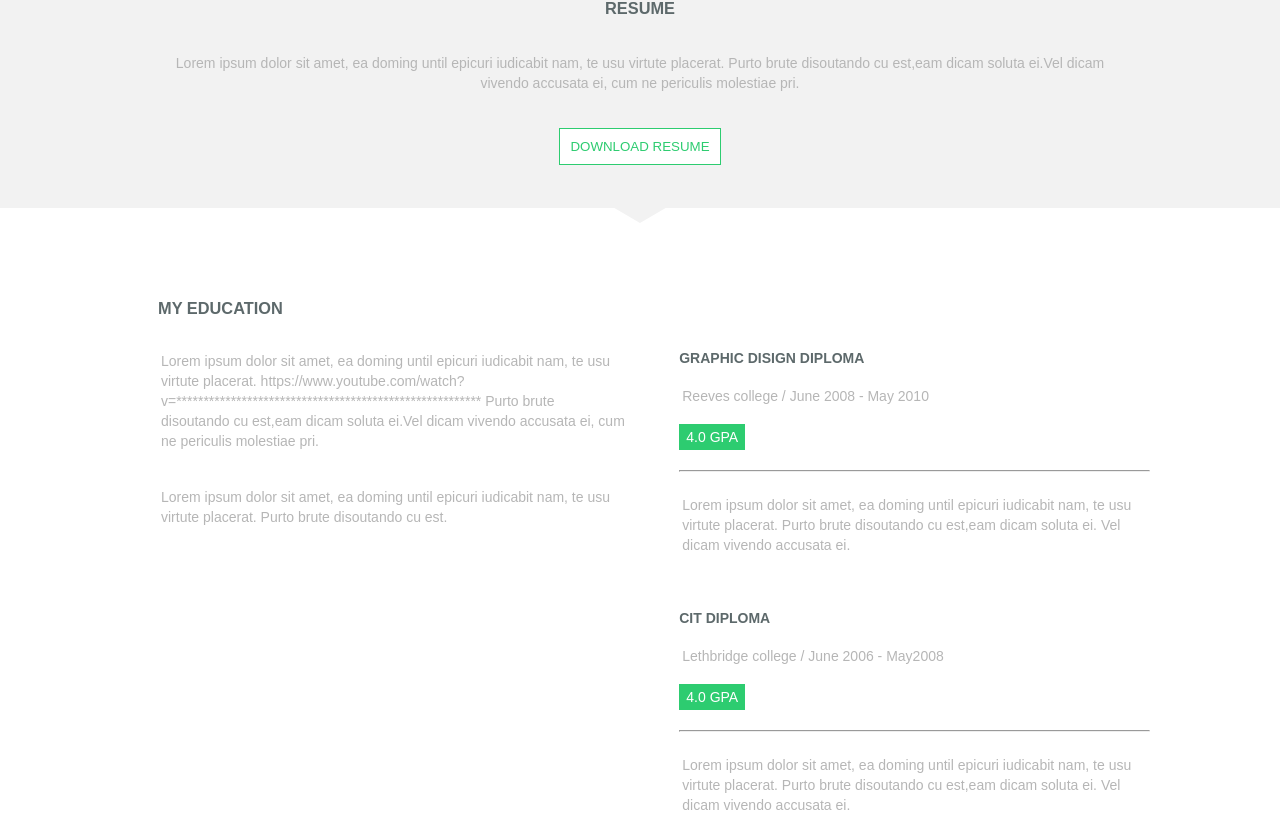
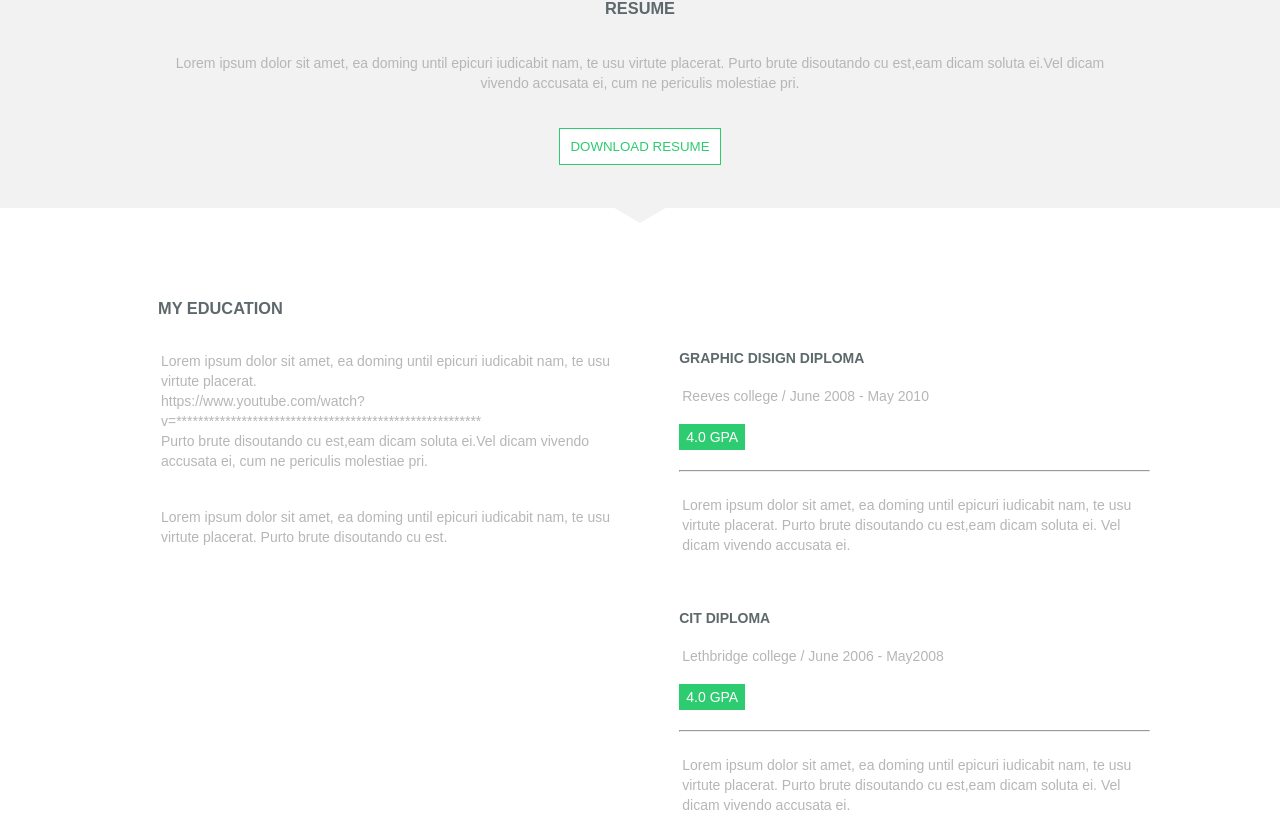
Before and after one commit to Oussama-ELNegraz/Site1, a plain HTML site: page index.html in a window 1280 px wide. Shown: the part 1858-2679 px from the top of the page. Drawn offline with Linux system fonts and the light colour scheme.

Commit message:
Update index.html

```diff
--- a/index.html
+++ b/index.html
@@ -180,8 +180,8 @@
             MY EDUCATION
           </h3>
           <p style="margin-top: 30px;">
-            Lorem ipsum dolor sit amet, ea doming until epicuri iudicabit nam, te usu virtute placerat.
-            https://www.youtube.com/watch?v=********************************************************
+            Lorem ipsum dolor sit amet, ea doming until epicuri iudicabit nam, te usu virtute placerat.<br>
+            https://www.youtube.com/watch?v=********************************************************<br>
             Purto brute disoutando cu est,eam dicam soluta ei.Vel dicam vivendo accusata ei,
             cum ne periculis molestiae pri.
             <p style="margin: 30px 0px;">
```
